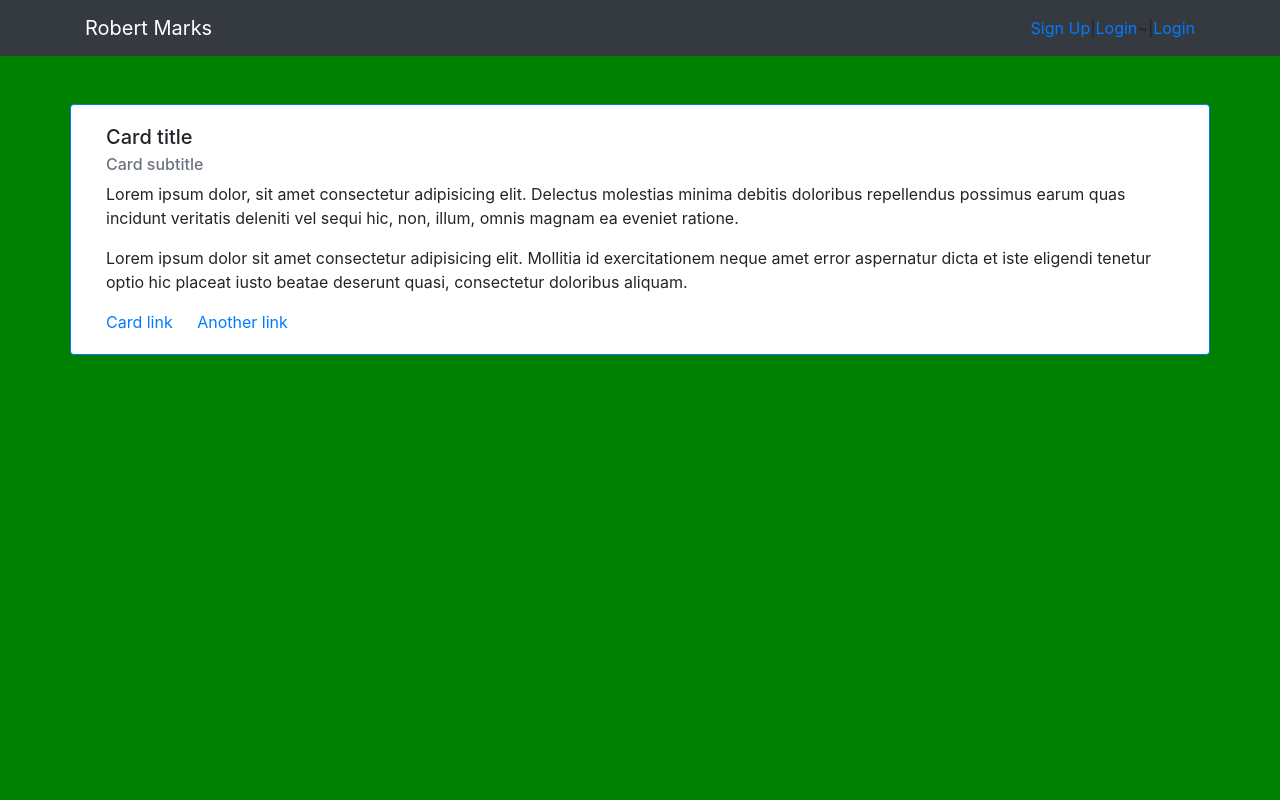
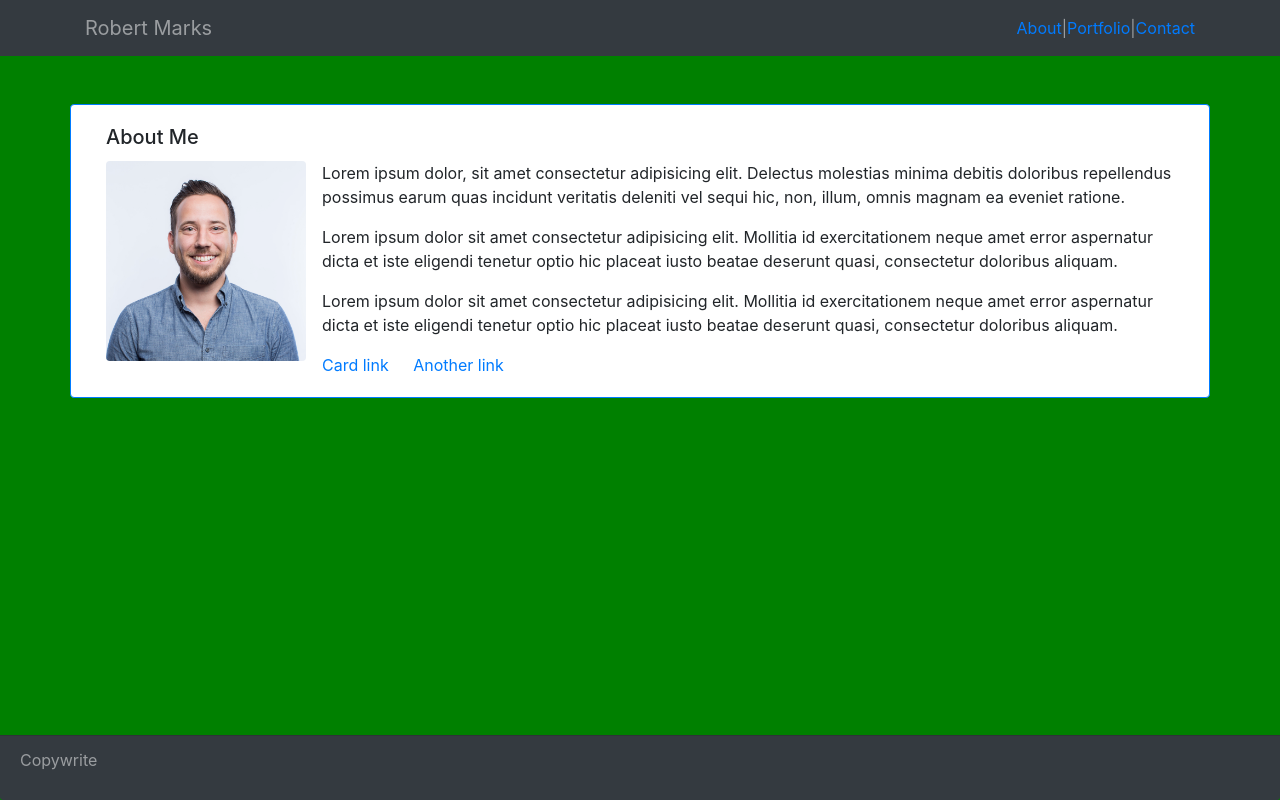
Before and after one commit to aBOBination/Bootstrap-Portfolio, a plain HTML site: page index.html in a window 1280 px wide. Drawn offline with nearby package versions, Linux system fonts and the light colour scheme.

Commit message:
making progress

```diff
--- a/assets/css/style.css
+++ b/assets/css/style.css
@@ -2,3 +2,20 @@
 body {
   background-color: green;
 }
+
+footer {
+  position: absolute;
+  bottom: 0;
+  width: 100%;
+}
+
+.about-image {
+  max-width: 200px
+}
+
+@media only screen and (max-width: 768px) {
+  .d-xs-block {
+    display: block !important;
+  }
+
+}
--- a/index.html
+++ b/index.html
@@ -14,29 +14,32 @@
     </head>
     <body>
         <div class="container-fluid m-0 p-0">
-            <nav class="navbar navbar-inverse bg-dark navbar-dark mx-auto">
-                <div class="container ">
+            <nav
+                class="navbar navbar-inverse bg-dark navbar-dark mx-auto text-white-50"
+            >
+                <div class="container d-xs-block">
                     <div class="navbar-header ml-">
-                        <a class="navbar-brand" href="#">Robert Marks</a>
+                        <a class="navbar-brand text-white-50" href="#"
+                            >Robert Marks</a
+                        >
                     </div>
                     <div>
-                        <ul class="nav navbar-nav navbar-right navbar-expand">
+                        <ul
+                            class="nav navbar-nav navbar-right navbar-expand text-white-50"
+                        >
+                            <li>
+                                <a href="#"><span class="About"></span>About</a>
+                            </li>
+                            <li>|</li>
                             <li>
                                 <a href="#"
-                                    ><span class="About"></span> Sign Up</a
+                                    ><span class="Portfolio"></span>Portfolio</a
                                 >
                             </li>
                             <li>|</li>
                             <li>
                                 <a href="#"
-                                    ><span class="Portfolio"></span> Login</a
-                                >
-                            </li>
-                            ~
-                            <li>|</li>
-                            <li>
-                                <a href="#"
-                                    ><span class="Contact"></span> Login</a
+                                    ><span class="Contact"></span>Contact</a
                                 >
                             </li>
                         </ul>
@@ -50,10 +53,12 @@
                 <div class="card border border-primary">
                     <div class="container">
                         <div class="card-body">
-                            <h5 class="card-title">Card title</h5>
-                            <h6 class="card-subtitle mb-2 text-muted">
-                                Card subtitle
-                            </h6>
+                            <h5 class="card-title">About Me</h5>
+                            <img
+                                class="about-image rounded img-fluid float-xl-left float-lg-left float-md-left float-sm-left mr-3 mb-3"
+                                src="assets/images/Marks_Bobby.jpg"
+                                alt=""
+                            />
                             <p class="card-text">
                                 Lorem ipsum dolor, sit amet consectetur
                                 adipisicing elit. Delectus molestias minima
@@ -68,12 +73,22 @@
                                 eligendi tenetur optio hic placeat iusto beatae
                                 deserunt quasi, consectetur doloribus aliquam.
                             </p>
+                            <p>
+                                Lorem ipsum dolor sit amet consectetur
+                                adipisicing elit. Mollitia id exercitationem
+                                neque amet error aspernatur dicta et iste
+                                eligendi tenetur optio hic placeat iusto beatae
+                                deserunt quasi, consectetur doloribus aliquam.
+                            </p>
                             <a href="#" class="card-link">Card link</a>
                             <a href="#" class="card-link">Another link</a>
                         </div>
                     </div>
                 </div>
             </main>
+            <footer class="container-fluid card-footer bg-dark text-white-50">
+                <p>Copywrite</p>
+            </footer>
         </div>
     </body>
 </html>
```
